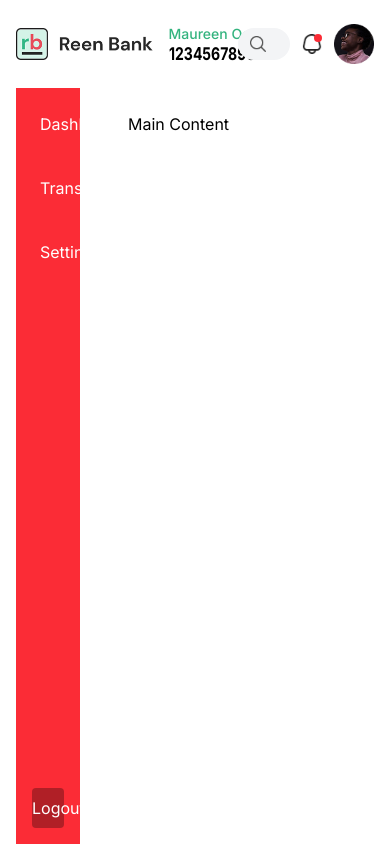
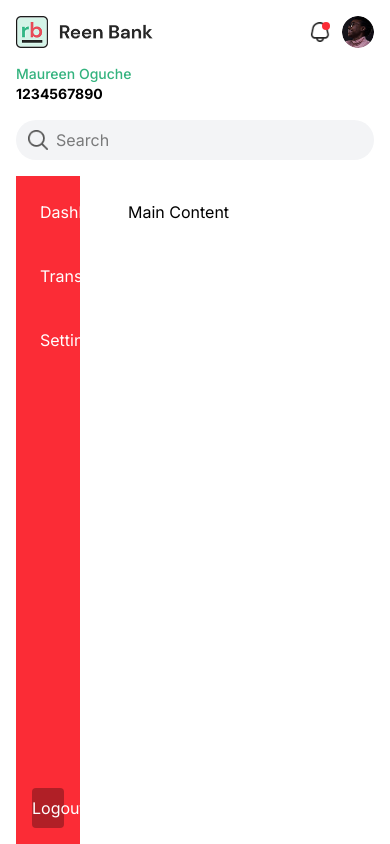
Before and after one commit to Emma-306/ReenBank-WebApp, a React (Vite) app: page /dashboard in a window 390 px wide. Built offline with nearby package versions, Linux system fonts and the light colour scheme.

Commit message:
Updates on the dashboard component header

```diff
--- a/src/pages/Dashboard.jsx
+++ b/src/pages/Dashboard.jsx
@@ -3,73 +3,110 @@ import { assets } from "../assets/assets";
 export const Dashboard = () => {
   return (
     <div className="h-screen flex flex-col">
+      <header className="w-full px-4 md:px-8 xl:px-32 py-4 md:py-6 xl:py-10">
 
-      {/* HEADER */}
-      <header className="w-full px-4 md:px-8 xl:px-32 py-6 xl:py-12">
+        {/* MOBILE HEADER */}
+        <div className="flex flex-col gap-4 md:hidden">
 
-        <div className="flex items-center gap-4 xl:gap-28">
+          <div className="flex items-center justify-between">
+            <img src={assets.logo} alt="logo" className="h-8 w-auto" />
 
-          {/* LOGO */}
+            <div className="flex items-center gap-3">
+
+              <div className="relative">
+                <img
+                  src={assets.bell}
+                  className="h-5 w-5 object-contain"
+                />
+                <span className="absolute top-0 right-0 w-2 h-2 bg-red-500 rounded-full"></span>
+              </div>
+
+              <img
+                src={assets.profileImage}
+                className="h-8 w-8 rounded-full"
+              />
+            </div>
+          </div>
+
+          <div>
+            <span className="text-[#33B37E] text-sm font-medium block">
+              Maureen Oguche
+            </span>
+            <span className="font-bold text-sm block">
+              1234567890
+            </span>
+          </div>
+
+          {/* MOBILE SEARCH */}
+          <div className="relative w-full">
+            <img
+              src={assets.search}
+              className="absolute left-3 top-1/2 -translate-y-1/2 w-5 h-5"
+            />
+
+            <input
+              type="text"
+              placeholder="Search"
+              className="w-full h-10 pl-10 pr-3 rounded-full bg-gray-100 focus:outline-none focus:ring-2 focus:ring-green-500"
+            />
+          </div>
+
+        </div>
+
+        {/* DESKTOP HEADER */}
+        <div className="hidden md:flex items-center gap-6 xl:gap-20">
+
           <img
             src={assets.logo}
             alt="logo"
-            className="h-8 md:h-12 w-auto shrink-0"
+            className="h-10 xl:h-12 w-auto shrink-0"
           />
 
-          {/* MIDDLE */}
-          <div className="flex-[2] min-w-0 flex items-center justify-between">
-
-            {/* HIDE OVERVIEW ON SMALL SCREENS */}
-            <h1 className="hidden md:block text-lg md:text-2xl xl:text-4xl font-semibold whitespace-nowrap">
+          <div className="flex flex-[2] items-center justify-between min-w-0">
+            <h1 className="text-2xl xl:text-4xl font-semibold">
               Overview
             </h1>
 
-            {/* ALWAYS VISIBLE USER INFO */}
-            <div className="flex flex-col md:ml-auto">
-              <span className="text-[#33B37E] text-sm md:text-base font-medium whitespace-nowrap">
+            <div className="flex flex-col text-right">
+              <span className="text-[#33B37E] font-medium">
                 Maureen Oguche
               </span>
-
-              <span className="font-bold text-sm md:text-xl xl:text-2xl scale-y-125 whitespace-nowrap">
+              <span className="font-bold text-xl xl:text-2xl scale-y-125">
                 1234567890
               </span>
             </div>
-
           </div>
 
           {/* RIGHT SIDE */}
-          <div className="flex-[1] min-w-0 flex items-center justify-end gap-3 md:gap-4 xl:gap-8">
+          <div className="flex flex-[1] justify-end items-center gap-4 xl:gap-8">
 
             {/* SEARCH */}
-            <div className="relative w-20 sm:w-32 md:w-44 xl:w-[260px]">
+            <div className="relative w-44 xl:w-[260px]">
               <img
                 src={assets.search}
-                alt="search"
-                className="absolute left-3 top-1/2 -translate-y-1/2 w-4 h-4 md:w-5 md:h-5"
+                className="absolute left-3 top-1/2 -translate-y-1/2 w-5 h-5"
               />
 
               <input
                 type="text"
                 placeholder="Search"
-                className="w-full h-8 pl-10 pr-3 rounded-full bg-gray-100 focus:outline-none focus:ring-2 focus:ring-green-500"
+                className="w-full h-9 pl-10 pr-3 rounded-full bg-gray-100 focus:outline-none focus:ring-2 focus:ring-green-500"
               />
             </div>
 
             {/* BELL */}
-            <div className="relative shrink-0">
+            <div className="relative">
               <img
                 src={assets.bell}
-                alt="bell"
-                className="h-5 w-5 object-contain"
+                className="h-6 w-6 object-contain"
               />
-              <div className="absolute w-2 h-2 bg-red-500 rounded-full top-0 right-0" />
+              <span className="absolute top-0 right-0 w-2.5 h-2.5 bg-red-500 rounded-full"></span>
             </div>
 
             {/* PROFILE */}
             <img
               src={assets.profileImage}
-              alt="Profile"
-              className="h-10 md:h-12 w-auto shrink-0"
+              className="h-10 xl:h-12 w-auto"
             />
 
           </div>
@@ -77,28 +114,26 @@ export const Dashboard = () => {
         </div>
       </header>
 
-      {/* BODY */}
       <main className="flex flex-1 min-h-0 px-4 md:px-8 xl:px-32 gap-6">
 
         {/* SIDEBAR */}
-        <div className="w-16 md:w-20 xl:w-60 bg-red-500 flex flex-col justify-between p-4">
+        <aside className="w-16 md:w-20 xl:w-60 bg-red-500 flex flex-col justify-between p-4">
 
           <div className="flex flex-col gap-6 text-white">
-            <p className="hover:bg-red-600 p-2 rounded cursor-pointer">Dashboard</p>
-            <p className="hover:bg-red-600 p-2 rounded cursor-pointer">Transactions</p>
-            <p className="hover:bg-red-600 p-2 rounded cursor-pointer">Settings</p>
+            <p className="hover:bg-red-600 p-2 rounded">Dashboard</p>
+            <p className="hover:bg-red-600 p-2 rounded">Transactions</p>
+            <p className="hover:bg-red-600 p-2 rounded">Settings</p>
           </div>
 
-          <button className="w-full py-2 bg-black/30 text-white rounded hover:bg-black/50">
+          <button className="py-2 bg-black/30 text-white rounded">
             Logout
           </button>
 
-        </div>
+        </aside>
 
-        {/* MAIN CONTENT */}
-        <div className="flex-1 p-6 overflow-y-auto min-h-0">
+        <section className="flex-1 overflow-y-auto min-h-0 p-6">
           Main Content
-        </div>
+        </section>
 
       </main>
 
```
